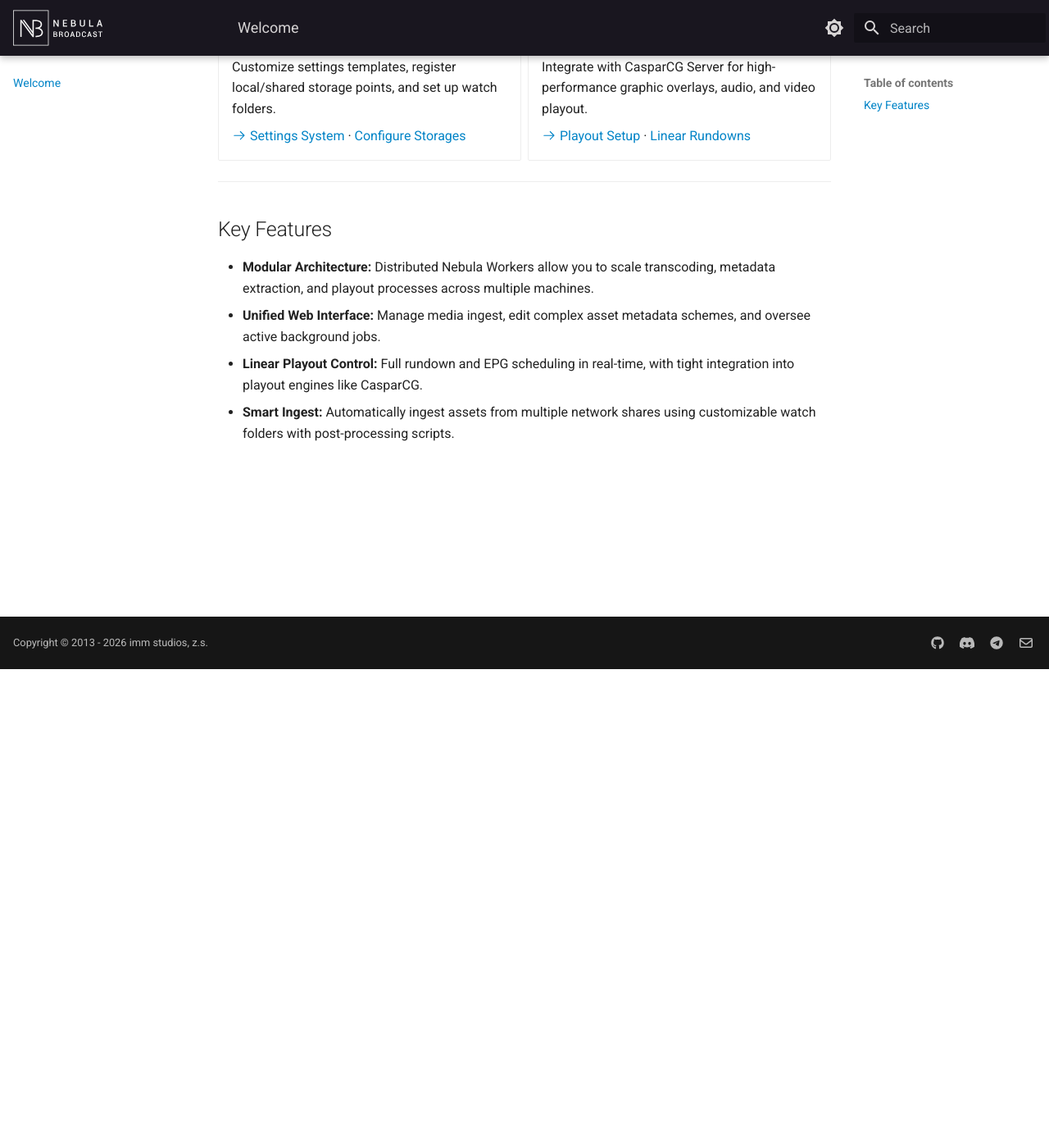
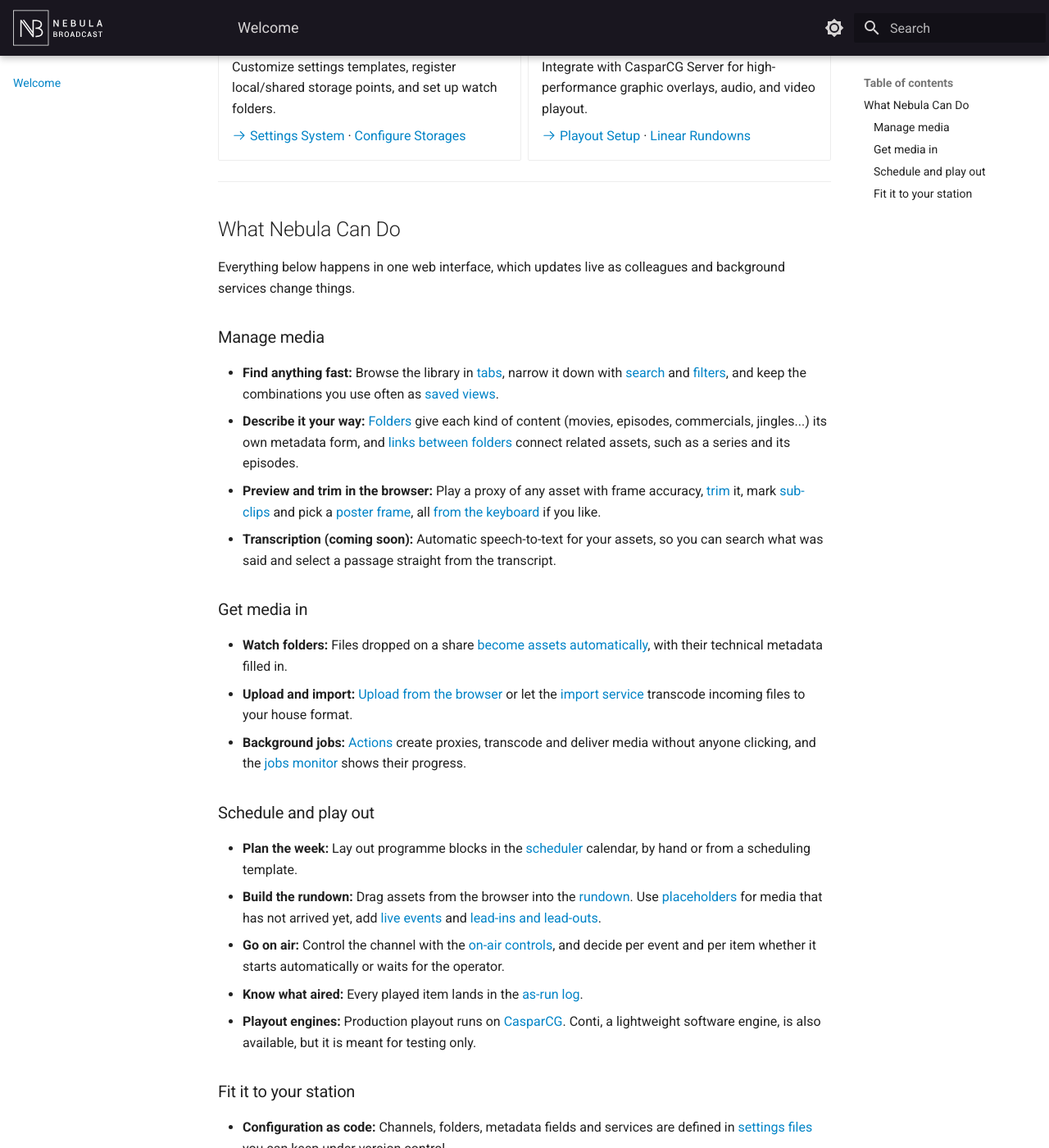
Before and after one commit to nebulabroadcast/nebula-docs, an MkDocs documentation site: the page built from docs/index.md, in a window 1280 px wide and 1400 px high, scrolled down 584 px. Shown: the whole window at 82% size. Built offline with MkDocs 1.6.1 and Material for MkDocs 9.7.7, drawn with Linux system fonts in a browser that asks for light colours; some of the changed text lies outside the part shown.

Commit message:
docs: describe what nebula can do on the homepage

```diff
--- a/docs/index.md
+++ b/docs/index.md
@@ -36,9 +36,35 @@ It serves as the central orchestrator for media assets, scheduling, and playout
 
 ---
 
-## Key Features
+## What Nebula Can Do
 
-* **Modular Architecture:** Distributed Nebula Workers allow you to scale transcoding, metadata extraction, and playout processes across multiple machines.
-* **Unified Web Interface:** Manage media ingest, edit complex asset metadata schemes, and oversee active background jobs.
-* **Linear Playout Control:** Full rundown and EPG scheduling in real-time, with tight integration into playout engines like CasparCG.
-* **Smart Ingest:** Automatically ingest assets from multiple network shares using customizable watch folders with post-processing scripts.
+Everything below happens in one web interface, which updates live as
+colleagues and background services change things.
+
+### Manage media
+
+* **Find anything fast:** Browse the library in [tabs](usage/asset-browser.md#tabs), narrow it down with [search](usage/asset-browser.md#searching) and [filters](usage/asset-browser.md#filters), and keep the combinations you use often as [saved views](usage/asset-browser.md#views).
+* **Describe it your way:** [Folders](basics/concepts.md#folder) give each kind of content (movies, episodes, commercials, jingles...) its own metadata form, and [links between folders](usage/asset-browser.md#links-between-folders) connect related assets, such as a series and its episodes.
+* **Preview and trim in the browser:** Play a proxy of any asset with frame accuracy, [trim](usage/video-preview.md#trimming) it, mark [sub-clips](usage/video-preview.md#sub-clips) and pick a [poster frame](usage/video-preview.md#poster-frame), all [from the keyboard](usage/video-preview.md#keyboard-shortcuts) if you like.
+* **Transcription (coming soon):** Automatic speech-to-text for your assets, so you can search what was said and select a passage straight from the transcript.
+
+### Get media in
+
+* **Watch folders:** Files dropped on a share [become assets automatically](setup/watchfolders.md), with their technical metadata filled in.
+* **Upload and import:** [Upload from the browser](setup/import.md#uploading-from-the-web-interface) or let the [import service](setup/import.md#the-import-service) transcode incoming files to your house format.
+* **Background jobs:** [Actions](basics/concepts.md#actions-jobs) create proxies, transcode and deliver media without anyone clicking, and the [jobs monitor](basics/interface.md#3-jobs-monitor) shows their progress.
+
+### Schedule and play out
+
+* **Plan the week:** Lay out programme blocks in the [scheduler](usage/linear-broadcasting.md#scheduler) calendar, by hand or from a scheduling template.
+* **Build the rundown:** Drag assets from the browser into the [rundown](usage/linear-broadcasting.md#rundown). Use [placeholders](usage/linear-broadcasting.md#placeholders) for media that has not arrived yet, add [live events](usage/linear-broadcasting.md#live-events) and [lead-ins and lead-outs](usage/linear-broadcasting.md#lead-inout).
+* **Go on air:** Control the channel with the [on-air controls](usage/linear-broadcasting.md#on-air-controls), and decide per event and per item whether it starts automatically or waits for the operator.
+* **Know what aired:** Every played item lands in the [as-run log](basics/concepts.md#as-run-log).
+* **Playout engines:** Production playout runs on [CasparCG](setup/casparcg.md). Conti, a lightweight software engine, is also available, but it is meant for testing only.
+
+### Fit it to your station
+
+* **Configuration as code:** Channels, folders, metadata fields and services are defined in [settings files](setup/configuring_nebula.md) you can keep under version control.
+* **Your own rules:** [Validators](setup/validators.md) check and complete metadata whenever an asset is saved.
+* **Scale out:** [Workers](basics/concepts.md#worker) on several machines share transcoding, metadata extraction and playout control.
+* **Open source and open API:** Everything the interface does goes through a documented HTTP API, so other systems can do it too.
```
